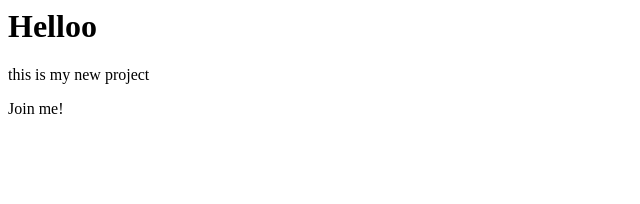
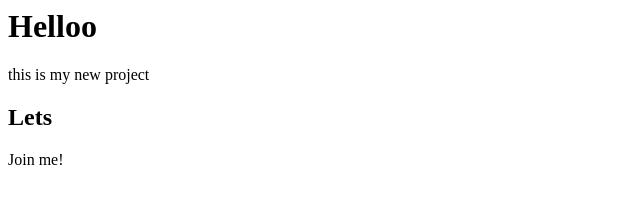
Before and after one commit to surferlola/new-project, a plain HTML site: page index.html in a window 1280 px wide. Shown: the whole page, without its empty margins (0-640 px from the left). Drawn offline with Linux system fonts and the light colour scheme.

Commit message:
Update index.html

```diff
--- a/index.html
+++ b/index.html
@@ -1,3 +1,4 @@
 <h1>Helloo</h1>
 <p>this is my new project</p>
+<h2>Lets</h2>
 <p>Join me!</p>
```
